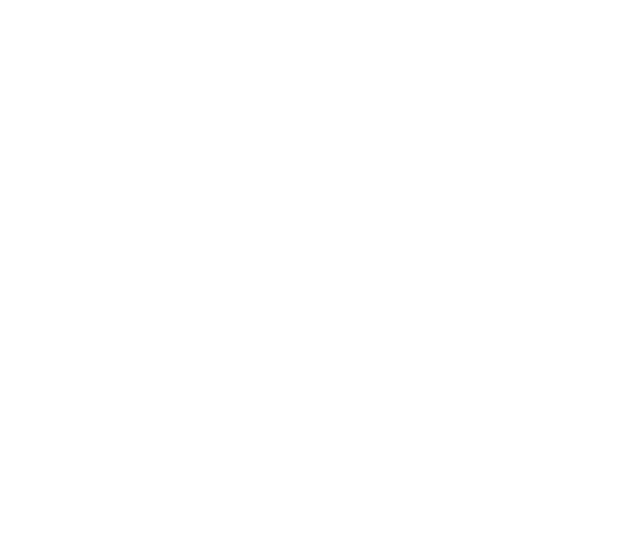
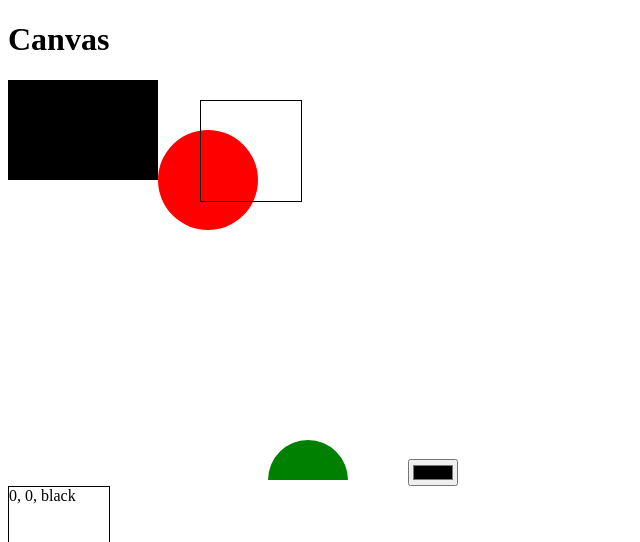
Before and after one commit to nocivescience/proyectoConCanvas, a React (Vite) app in the folder proyecto-con-canvas/: page / in a window 1280 px wide. Shown: the top 542 px of the page, without its empty margins (0-640 px from the left). Built offline with nearby package versions, Linux system fonts and the light colour scheme.

Commit message:
ya cree varios eleementos en el canvas

```diff
--- a/proyecto-con-canvas/src/App.jsx
+++ b/proyecto-con-canvas/src/App.jsx
@@ -1,11 +1,12 @@
 import { useState } from 'react'
-
+import CanvasElement from './components/CanvasElement'
 function App() {
   const [count, setCount] = useState(0)
 
   return (
     <>
-
+      <h1>Canvas</h1>
+      <CanvasElement />
     </>
   )
 }
--- a/proyecto-con-canvas/src/components/CanvasElement.jsx
+++ b/proyecto-con-canvas/src/components/CanvasElement.jsx
@@ -3,8 +3,13 @@
     const canvasRef = useRef(null);
     const inputRef = useRef(null);
     const divRef = useRef(null);
+    const divRef2 = useRef(null);
     const [xPos, setXPos] = useState(0);
     const [yPos, setYPos] = useState(0);
+    const [xPos2, setXPos2] = useState(200);
+    const [yPos2, setYPos2] = useState(100);
+    const [xPos3, setXPos3] = useState(300);
+    const [yPos3, setYPos3] = useState(400);
     const [color, setColor] = useState('black');
     const [lectura, setLectura] = useState('');
     useEffect(() => {
@@ -13,9 +18,20 @@
         const input = inputRef.current;
         const div = divRef.current;
         function draw(){
+            ctx.beginPath();
             ctx.clearRect(0, 0, canvas.width, canvas.height);
             ctx.fillStyle = color;
             ctx.fillRect(xPos, yPos, 150, 100);
+            ctx.closePath();
+            ctx.beginPath();
+            ctx.arc(xPos2, yPos2, 50, 0, 2 * Math.PI);
+            ctx.fillStyle = 'red';
+            ctx.fill();
+            ctx.closePath();
+            ctx.beginPath();
+            ctx.arc(xPos3, yPos3, 40, 0, 2 * Math.PI);
+            ctx.fillStyle = 'green';
+            ctx.fill();
         }
         function update(e){
             switch(e.key){
@@ -30,6 +46,30 @@
                     break;
                 case 'ArrowRight':
                     setXPos(xPos => xPos + 1);
+                    break;
+                case 'w':
+                    setYPos2(yPos2 => yPos2 - 10);
+                    break;
+                case 's':
+                    setYPos2(yPos2 => yPos2 + 10);
+                    break;
+                case 'a':
+                    setXPos2(xPos2 => xPos2 - 10);
+                    break;
+                case 'd':
+                    setXPos2(xPos2 => xPos2 + 10);
+                    break;
+                case 'i':
+                    setYPos3(yPos3 => yPos3 - 10);
+                    break;
+                case 'k':
+                    setYPos3(yPos3 => yPos3 + 10);
+                    break;
+                case 'j':
+                    setXPos3(xPos3 => xPos3 - 10);
+                    break;
+                case 'l':
+                    setXPos3(xPos3 => xPos3 + 10);
                     break;
             }
         }
@@ -46,7 +86,7 @@
         loop();
         window.addEventListener('keydown', update);
         return () => window.removeEventListener('keydown', update);
-    }, [xPos, yPos, color, lectura]);
+    }, [xPos, yPos, xPos2, yPos2, xPos3, yPos3, color, lectura]);
     return (
         <div>
             <canvas ref={canvasRef} width="400" height="400"/>
@@ -56,6 +96,17 @@
                 height: '100px',
                 border: '1px solid black',
             }}></div>
+            <div
+                ref={divRef2}
+                style={{
+                    width: '100px',
+                    height: '100px',
+                    border: '1px solid black',
+                    position: 'absolute',
+                    left: xPos2,
+                    top: yPos2,
+                }}></div>
         </div>
     )
 }
+export default CanvasElement;
```
